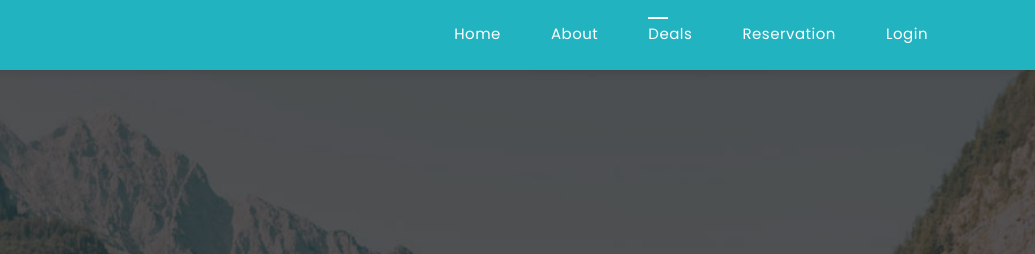
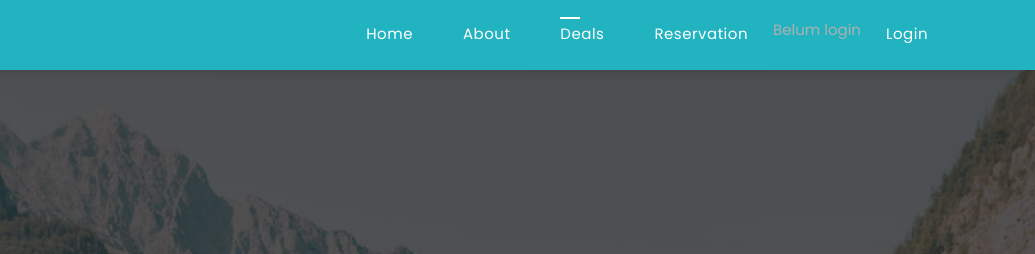
Before and after one commit to farissyahahah-creator/fariswebsite, a plain HTML site: page deals.html in a window 1280 px wide. Shown: the top 254 px of the page, 245-1280 px from the left. Drawn offline with nearby package versions, Linux system fonts and the light colour scheme.

Commit message:
Update deals.html

```diff
--- a/deals.html
+++ b/deals.html
@@ -60,6 +60,7 @@ https://templatemo.com/tm-580-woox-travel
                         <li><a href="about.html">About</a></li>
                         <li><a href="deals.html" class="active">Deals</a></li>
                         <li><a href="reservation.html">Reservation</a></li>
+                        <p id="userInfo">Belum login</p>
                       <li id="authArea">
                         <a href="login/index.html">Login</a>
                       </li>
```
